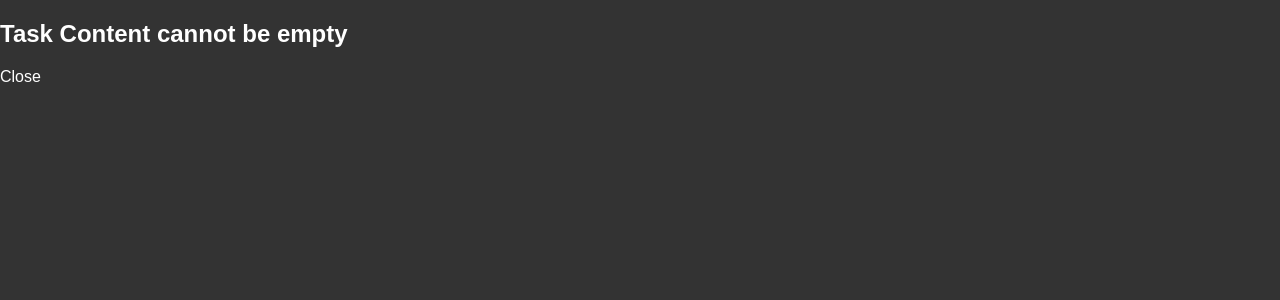
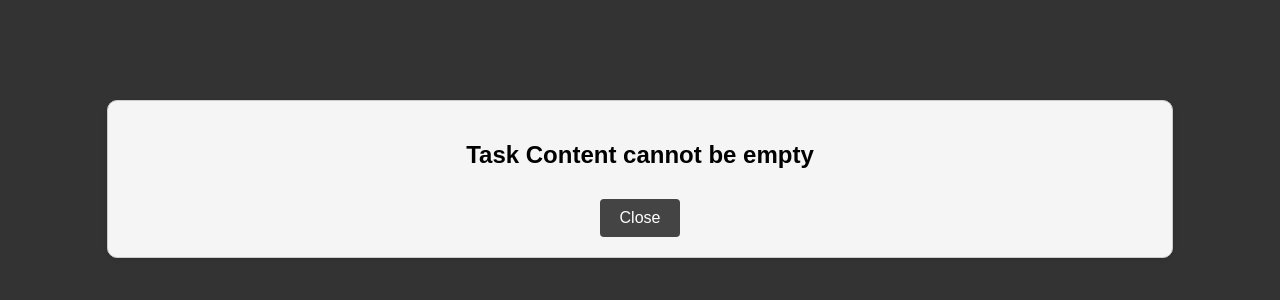
Before and after one commit to UrAvgProGamer/Flask-Practice-2, a Flask app: page /popup in a window 1280 px wide. Shown: the top 300 px of the page. Run offline with Flask 3, Linux system fonts and the light colour scheme.

Commit message:
Seperating CSS files

```diff
--- /dev/null
+++ b/static/css/popup.css
@@ -0,0 +1,37 @@
+/* Existing styles... */
+
+.popup {
+    text-align: center;
+    padding: 20px;
+    background-color: #f5f5f5; /* Light Gray */
+    border: 1px solid #ccc;
+    border-radius: 10px;
+    box-shadow: 0 2px 4px rgba(0,0,0,0.1);
+    max-width: 80%; /* Adjusted for mobile */
+    margin: 100px auto;
+}
+
+.popup h2 {
+    color: #000; /* Set text color to black */
+    margin-bottom: 20px;
+}
+
+.popup .close-button {
+    display: inline-block; /* Set to inline-block */
+    width: auto; /* Remove width: 100% */
+    padding: 10px 20px; /* Adjust padding */
+    background-color: #444; /* Dark Gray */
+    color: #fff;
+    border: none;
+    border-radius: 4px;
+    cursor: pointer;
+    font-size: 1em;
+    text-align: center;
+    margin-top: 10px;
+    text-decoration: none;
+    white-space: nowrap; /* Prevent text wrap */
+}
+
+.popup .close-button:hover {
+    background-color: #333; /* Slightly darker shade */
+}
--- a/templates/popup.html
+++ b/templates/popup.html
@@ -1,7 +1,8 @@
 {% extends 'base.html' %}
 
 {% block head %}
-<title>Popup</title>
+    <title>Popup HAHA</title>
+    <link rel="stylesheet" href="{{ url_for('static', filename='css/popup.css') }}">
 {% endblock %}
 
 {% block body %}
```
